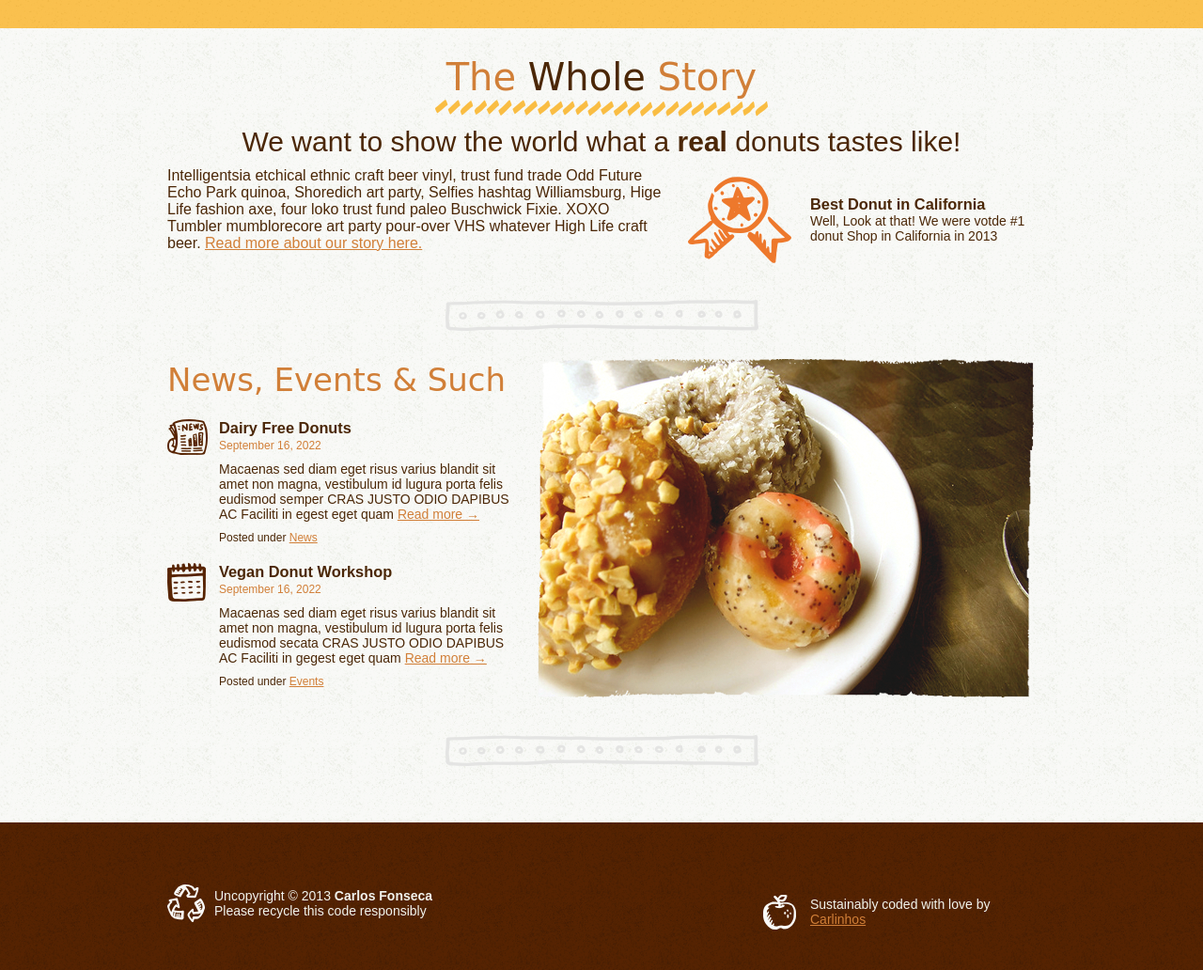
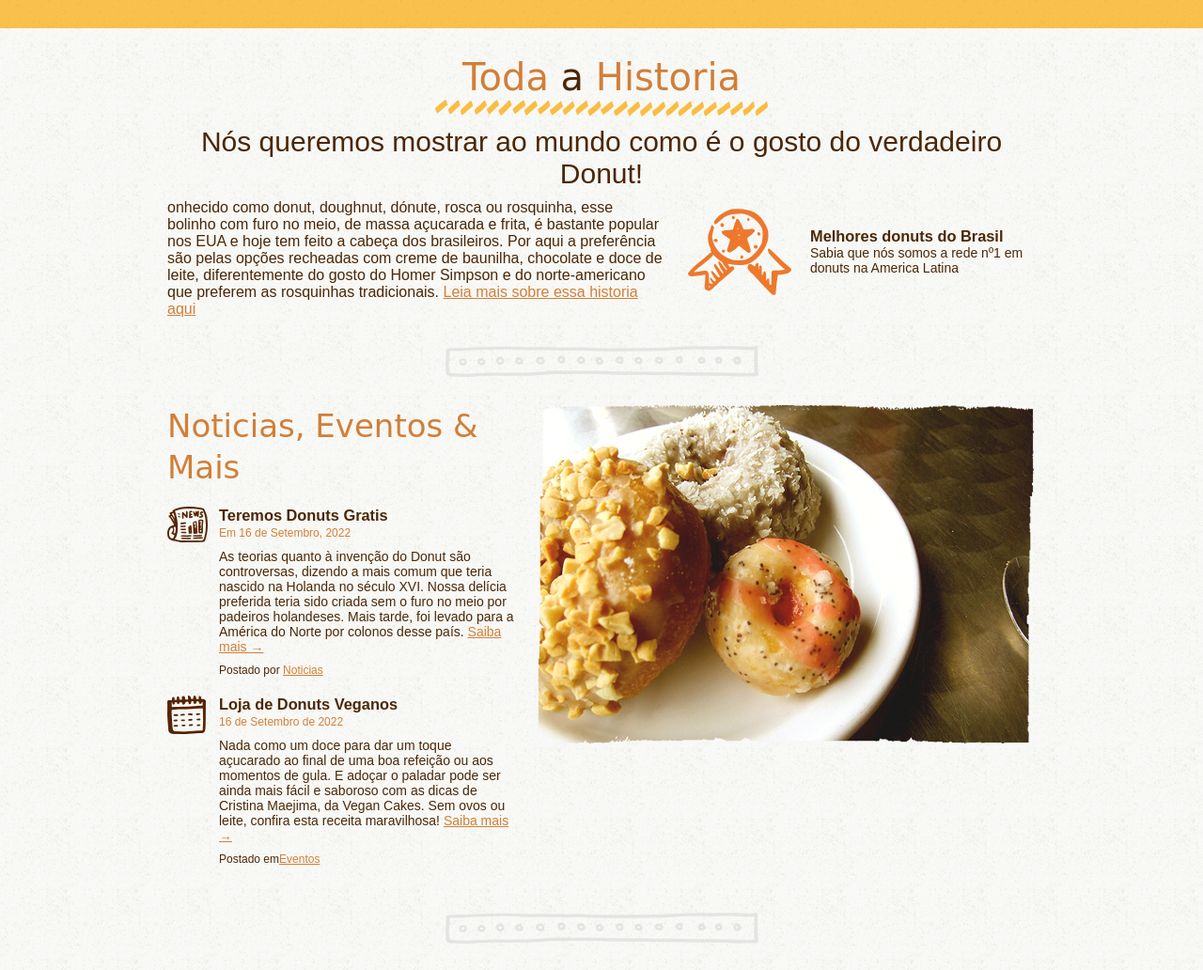
Before and after one commit to Carlosaacf/wholedonuts, a plain HTML site: page index.html in a window 1280 px wide. Shown: the part 705-1737 px from the top of the page at 94% size. Drawn offline with Linux system fonts and the light colour scheme.

Commit message:
Tradução do site para portugues

```diff
--- a/index.html
+++ b/index.html
@@ -1,7 +1,7 @@
 <!DOCTYPE html>
 <html>
 	<head>
-		<title>Donut Whole | Vega Donut Shoppe</title>
+		<title>Casa dos Donuts | Donuts Veganos </title>
 		<meta name="description" content="Donut Whole is a (fictional) Vegan Donut Shoppe based in sunny southern California. ">
 
 		<!-- Modernizr allows HTML5 elements to work in older browsers: http://modernizr.com/ -->
@@ -17,13 +17,13 @@
 			<header class=""main">
 				<nav>
 					<ul>
-						<li><a href="">Location</a></li>
+						<li><a href="">Localização</a></li>
 						<li><a href="">Menu</a></li>
 
-						<li id="logo"><a href="">Donut Whole</a></li>
+						<li id="logo"><a href="">Casa dos Donuts</a></li>
 
-						<li><a href="">Recipes</a></li>
-						<li><a href="">Contact us</a></li>
+						<li><a href="">Receitas</a></li>
+						<li><a href="">Contato</a></li>
 					</ul>
 				</nav>
 			</header>
@@ -32,29 +32,28 @@
 		<div id="hero">
 			<div class="container">
 				<img src="images/donut-shoppe.png" alt="Donut Whole Storefront">
-				<p class="large-ribbon">Fresh Whole Ingredients</p>
+				<p class="large-ribbon">Uso de ingredientes frescos</p>
 			</div>
 		</div>
 
 		<div class="container">
 
 			<div id="whole-story" class="clearfix">
-				<h1>The <em>Whole</em> Story</h1>
-				<p class="lead">We want to show the world what a <strong>
-		real</strong> donuts tastes like!</p>
+				<h1>Toda <em>a</em> Historia</h1>
+				<p class="lead">Nós queremos mostrar ao mundo como é <strong>
+		</strong> o gosto do verdadeiro Donut!</p>
 
 				<div id="story-excerpt">
-					<p>Intelligentsia etchical ethnic craft beer vinyl,
-						 trust fund trade Odd Future Echo Park quinoa, Shoredich art party, Selfies hashtag
-						Williamsburg, Hige Life fashion axe, four loko trust fund paleo Buschwick Fixie. XOXO
-						Tumbler mumblorecore art party pour-over
-					 	VHS whatever High Life craft beer.
-						<a href="">Read more about our story here.</a></p>
+					<p>onhecido como donut, doughnut, dónute, rosca ou rosquinha, esse bolinho com furo no meio,
+						de massa açucarada e frita, é bastante popular nos EUA e hoje tem feito a cabeça dos brasileiros.
+						Por aqui a preferência são pelas opções recheadas com creme de baunilha, chocolate e doce de leite,
+						diferentemente do gosto do Homer Simpson e do norte-americano que preferem as rosquinhas tradicionais.
+						<a href="">Leia mais sobre essa historia aqui</a></p>
 				</div>
 
 				<div id="best-donut">
-					<h3>Best Donut in California</h3>
-					<p>Well, Look at that! We were votde #1 donut Shop in California in 2013</p>
+					<h3>Melhores donuts do Brasil</h3>
+					<p>Sabia que nós somos a rede nº1 em donuts na America Latina</p>
 				</div>
 			</div>
 
@@ -63,39 +62,37 @@
 			<div id="news-events" class="clearfix">
 
 				<div id="articles">
-					<h2>News, Events &amp; Such</h2>
+					<h2>Noticias, Eventos &amp; Mais</h2>
 					<article class="news">
 						<header>
-							<h3>Dairy Free Donuts</h3>
-							<time>September 16, 2022</time>
+							<h3>Teremos Donuts Gratis</h3>
+							<time>Em 16 de Setembro, 2022</time>
 						</header>
 
 						<section class="excerpt">
-							<p>Macaenas sed diam eget risus varius blandit sit amet
-								non magna, vestibulum id lugura porta felis eudismod semper
-								CRAS JUSTO ODIO DAPIBUS AC Faciliti in
-								egest eget quam <a href="">Read more &rarr;</a></p>
+							<p>As teorias quanto à invenção do Donut são controversas, dizendo a mais comum que teria nascido na Holanda no século XVI. Nossa delícia preferida teria sido criada sem o furo no meio por padeiros holandeses.
+								Mais tarde, foi levado para a América do Norte por colonos desse país.
+								 <a href="">Saiba mais &rarr;</a></p>
 						</section>
 
 						<footer>
-							Posted under <a href="">News</a>
+							Postado por <a href="">Noticias</a>
 						</footer>
 					</article>
 
 					<article class="event">
 						<header>
-							<h3>Vegan Donut Workshop</h3>
-							<time datetime="2013-09-16">September 16, 2022</time>
+							<h3>Loja de Donuts Veganos</h3>
+							<time datetime="2013-09-16">16 de Setembro de 2022</time>
 						</header>
 
 						<section class="excerpt">
-							<p>Macaenas sed diam eget risus varius blandit sit amet
-non magna, vestibulum id lugura porta felis eudismod secata CRAS JUSTO ODIO DAPIBUS AC Faciliti in
-gegest eget quam <a href="">Read more &rarr;</a></p>
+							<p>Nada como um doce para dar um toque açucarado ao final de uma boa refeição ou aos momentos de gula. E adoçar o paladar pode ser ainda mais fácil e saboroso com as dicas de Cristina Maejima, da Vegan Cakes.
+								 Sem ovos ou leite, confira esta receita maravilhosa! <a href="">Saiba mais &rarr;</a></p>
 						</section>
 
 						<footer>
-							Posted under <a href="">Events</a>
+							Postado em<a href="">Eventos</a>
 						</footer>
 					</article>
 				</div>
@@ -115,11 +112,11 @@ gegest eget quam <a href="">Read more &rarr;</a></p>
 
 				<div id="uncopyright">
 					<p>Uncopyright &copy; 2013 <strong>Carlos Fonseca</strong></p>
-					<p>Please recycle this code responsibly</p>
+					<p>Recicle este código com responsabilidade</p>
 				</div>
 
 				<div id="credits">
-					<p>Sustainably coded with love by
+					<p>Codigo feito sustentavelmente por
 					<a href="https://linkedin.com/in/carlosaacf">Carlinhos</a></p>
 				</div>
 
```
